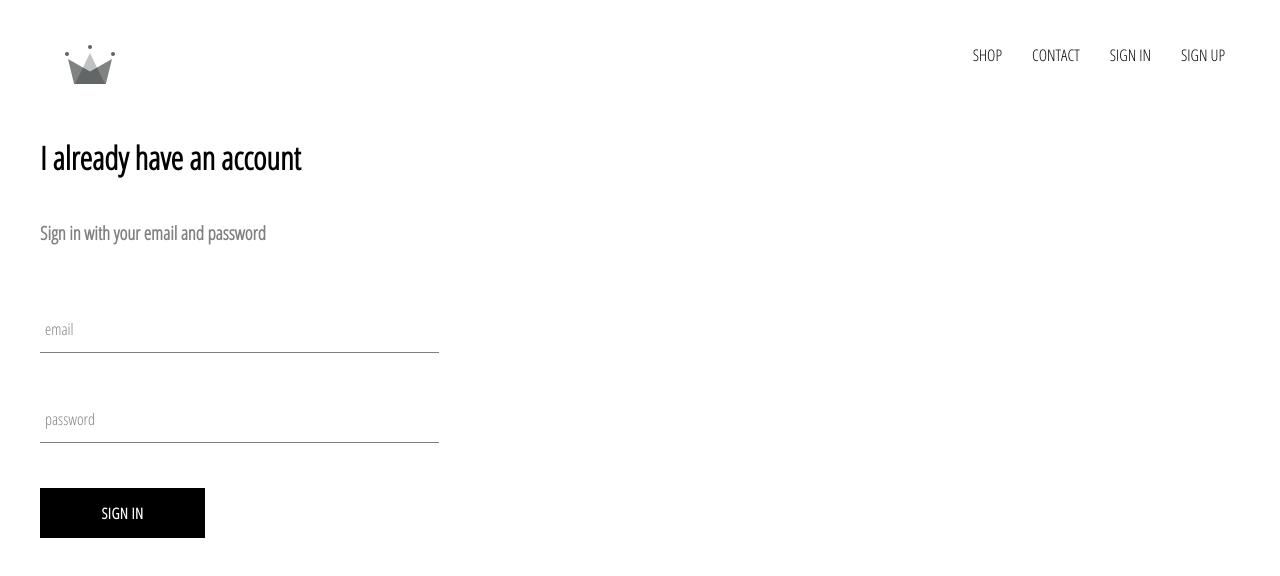
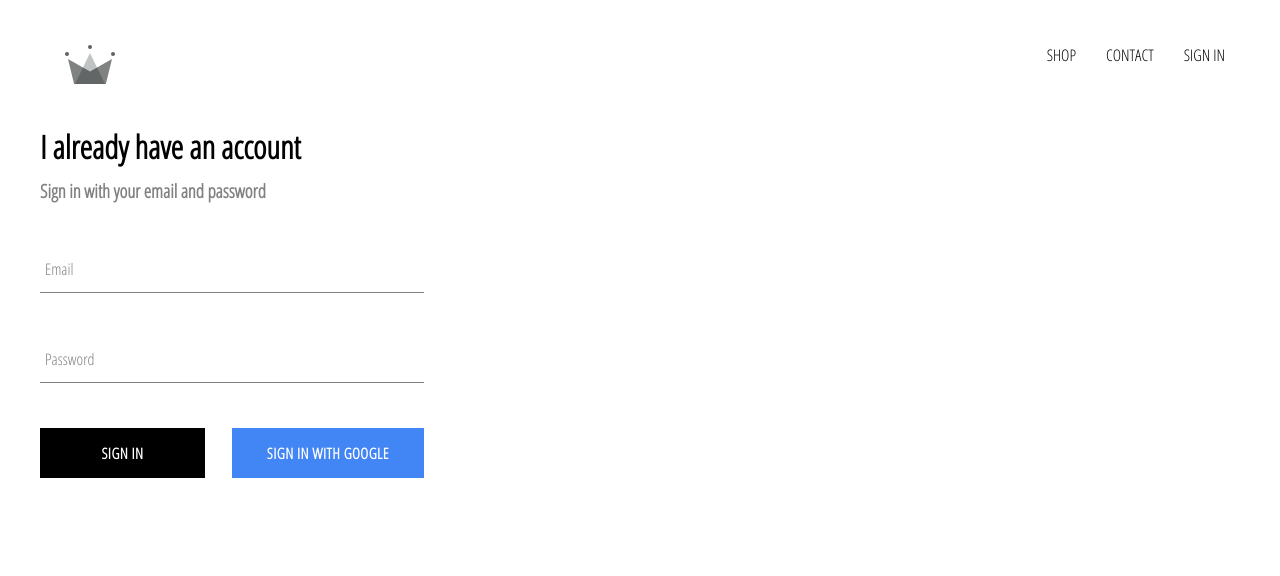
Before and after one commit to DevanshuBilthare/aqua-clothing, a React (Create React App) app: page /Signin in a window 1280 px wide. Shown: the top 576 px of the page. Built offline with nearby package versions, Linux system fonts and the light colour scheme; no server answers.

Commit message:
integrated firebase into the application, created sign in page with sign in component and sign in with google

```diff
--- a/package.json
+++ b/package.json
@@ -7,6 +7,7 @@
     "@testing-library/jest-dom": "^4.2.4",
     "@testing-library/react": "^9.5.0",
     "@testing-library/user-event": "^7.2.1",
+    "firebase": "^7.15.1",
     "gh-pages": "^3.0.0",
     "node-sass": "^4.14.1",
     "normalize.css": "^8.0.1",
--- a/src/App.js
+++ b/src/App.js
@@ -5,14 +5,34 @@
 import ShopPage from './Component/ShopPage/ShopPage.component'
 import AuthenticationPage from './Pages/Authentication/authentication.component'
 import Header from './Component/header/header.component'
+import { auth } from './firebase/firebase.utils'
 
 
 class App extends React.Component {
+  constructor(){
+    super()
+
+    this.state = {
+      currentUser: null
+    }
+  }
+
+  unsubscribeFromAuth = null
+
+  componentDidMount() {
+    this.unsubscribeFromAuth = auth.onAuthStateChanged(user => {
+      this.setState({currentUser: user})
+    })
+  }
+
+  componentDidUnmount() {
+    this.unsubscribeFromAuth();
+  }
 
 render(){
   return (
     <div className="App">
-        <Header />
+        <Header currentUser ={this.state.currentUser} />
         <Switch>
           <Route exact path='/' component={ Homepage } />
           <Route path='/shop' component={ ShopPage } />
--- a/src/Component/Buttoninput/button-input.component.jsx
+++ b/src/Component/Buttoninput/button-input.component.jsx
@@ -2,9 +2,12 @@
 
 import './button-input.styles.scss'
 
-const ButtonInput =({children, ...otherButtonProps}) => (
+const ButtonInput =({children, isGoogleSignIn, ...otherButtonProps}) => (
     <div >
-        <button className='custom-button' {...otherButtonProps}>
+
+        <button
+        className={`${isGoogleSignIn ? 'google-sign-in' : '' } custom-button`}
+        {...otherButtonProps}>
             {children}
         </button>
     </div>
--- a/src/Component/Buttoninput/button-input.styles.scss
+++ b/src/Component/Buttoninput/button-input.styles.scss
@@ -19,4 +19,14 @@
       color: black;
       border: 1px solid black;
     }
+
+    &.google-sign-in {
+      background-color: #4285f4;
+      color:white;
+
+      &:hover {
+        background-color: #357ae8;
+        border: none;
+      }
+    }
   }
--- a/src/Component/FormInput/form-input.styles.scss
+++ b/src/Component/FormInput/form-input.styles.scss
@@ -52,3 +52,7 @@
     }
   }
 }
+
+.etch {
+  position:absolute;
+}
--- a/src/Component/SignIn/sign-in.component.jsx
+++ b/src/Component/SignIn/sign-in.component.jsx
@@ -1,6 +1,7 @@
 import React from 'react'
 import FormInput from '../FormInput/form-input.component'
 import ButtonInput from '../Buttoninput/button-input.component'
+import { signInWithGoogle } from '../../firebase/firebase.utils'
 
 import './sign-in.styles.scss'
 
@@ -34,7 +35,7 @@
 
     render() {
         return (
-            <div className = 'signin'>
+            <div className='signin'>
                 <h1 className='title'>I already have an account</h1>
                 <h3 style={{ color: 'grey' }}>Sign in with your email and password </h3>
                 <form onSubmit={this.handleSubmit}>
@@ -42,17 +43,21 @@
                         type="email"
                         name="email"
                         value={this.state.email}
-                    label="email"
+                        label="Email"
                         onChange={this.handleChange} />
                     <FormInput
                         type="password"
                         name="password"
                         value={this.state.password}
-                    label='password'
+                        label='Password'
                         onChange={this.handleChange} />
-                    <ButtonInput
-                    type='submit'
-                    value="Submit Form" >Sign in</ButtonInput>
+                    <div className = 'buttons'>
+                        <ButtonInput type='submit'>Sign in</ButtonInput>
+                        <ButtonInput onClick={signInWithGoogle} isGoogleSignIn>
+                            Sign in with google
+                        </ButtonInput>
+                    </div>
+
                 </form>
             </div>
         )
--- a/src/Component/SignIn/sign-in.styles.scss
+++ b/src/Component/SignIn/sign-in.styles.scss
@@ -1,3 +1,14 @@
+*{
+    margin:0;
+    padding: 0 ;
+    box-sizing: border-box;
+}
+
+html, body {
+    width:100%;
+    height:100%;
+}
+
 .signin {
     width: 30vw;
     display:flex;
@@ -5,6 +16,11 @@
     // padding:10px 0px;
 
     .title{
-        // margin: 10px 0;
+        margin: 10px 0;
     }
 }
+
+.buttons {
+    display:flex;
+    justify-content: space-between;
+}
--- a/src/Component/header/header.component.jsx
+++ b/src/Component/header/header.component.jsx
@@ -1,27 +1,28 @@
 import React from 'react';
 import { Link } from 'react-router-dom';
 import { ReactComponent as Logo } from '../../assets/crown.svg'
+import { auth } from '../../firebase/firebase.utils'
 
 import './header.styles.scss'
 
-const Header = () => (
-    <div className = "header">
-        <Link to = '/' className = 'logo-container'>
+const Header = ({ currentUser }) => (
+    <div className="header">
+        <Link to='/' className='logo-container'>
             <Logo />
         </Link>
-        <div className = 'options'>
-            <Link className = 'option' to='/shop'>
+        <div className='options'>
+            <Link className='option' to='/shop'>
                 SHOP
             </Link>
-            <Link className = 'option'>
+            <Link className='option'>
                 CONTACT
             </Link>
-            <Link className = 'option'>
-                SIGN IN
-            </Link>
-            <Link className = 'option'>
-                SIGN UP
-            </Link>
+            {
+                currentUser ?
+                    <div className='option' onClick={() => auth.signOut()}>SIGN OUT</div>
+                    :
+                    <Link className='option' to='/signin'>SIGN IN</Link>
+            }
         </div>
     </div>
 )
--- a/src/Component/header/header.styles.scss
+++ b/src/Component/header/header.styles.scss
@@ -22,6 +22,7 @@
         padding: 10px 15px;
         text-decoration: none;
         color:#000;
+        cursor:pointer;
       }
     }
   }
--- a/src/Component/menuItem/menu-item.styles.scss
+++ b/src/Component/menuItem/menu-item.styles.scss
@@ -16,13 +16,13 @@
     &:last-child {
       margin-left: 7.5px;
     }
-//9993278644
+
     &:hover {
       cursor: pointer;
 
       & .background-image {
         transform: scale(1.1);
-        transition: transform 6s cubic-bezier(0.25, 0.45, 0.45, 0.95);
+        transition: transform 5s cubic-bezier(0.25, 0.45, 0.45, 0.95);
       }
 
       & .content {
--- /dev/null
+++ b/src/firebase/firebase.utils.js
@@ -0,0 +1,27 @@
+import firebase from 'firebase/app'
+import 'firebase/firestore'
+import 'firebase/auth'
+
+const config = {
+        apiKey: "AIzaSyD7y0-lOH4LH4-iA11t940uJPXP8j0fc70",
+        authDomain: "aqua-db.firebaseapp.com",
+        databaseURL: "https://aqua-db.firebaseio.com",
+        projectId: "aqua-db",
+        storageBucket: "aqua-db.appspot.com",
+        messagingSenderId: "680436503129",
+        appId: "1:680436503129:web:50bbeb30e7c082aa585748",
+        measurementId: "G-RFZBG3FTND"
+}
+
+firebase.initializeApp(config)
+
+export const auth = firebase.auth()
+export const firestore = firebase.firestore()
+
+const provider = new firebase.auth.GoogleAuthProvider();
+provider.setCustomParameters({
+    prompt: 'select_account'
+})
+export const signInWithGoogle = () => auth.signInWithPopup(provider);
+
+export default firebase;
```
Also changed, not shown: src/Component/FormInput/form-input.component.jsx (+5 -5 lines), 1 other file (tests, documents, lock files or other folders). Lines whose indentation alone changed are shown as unchanged.
